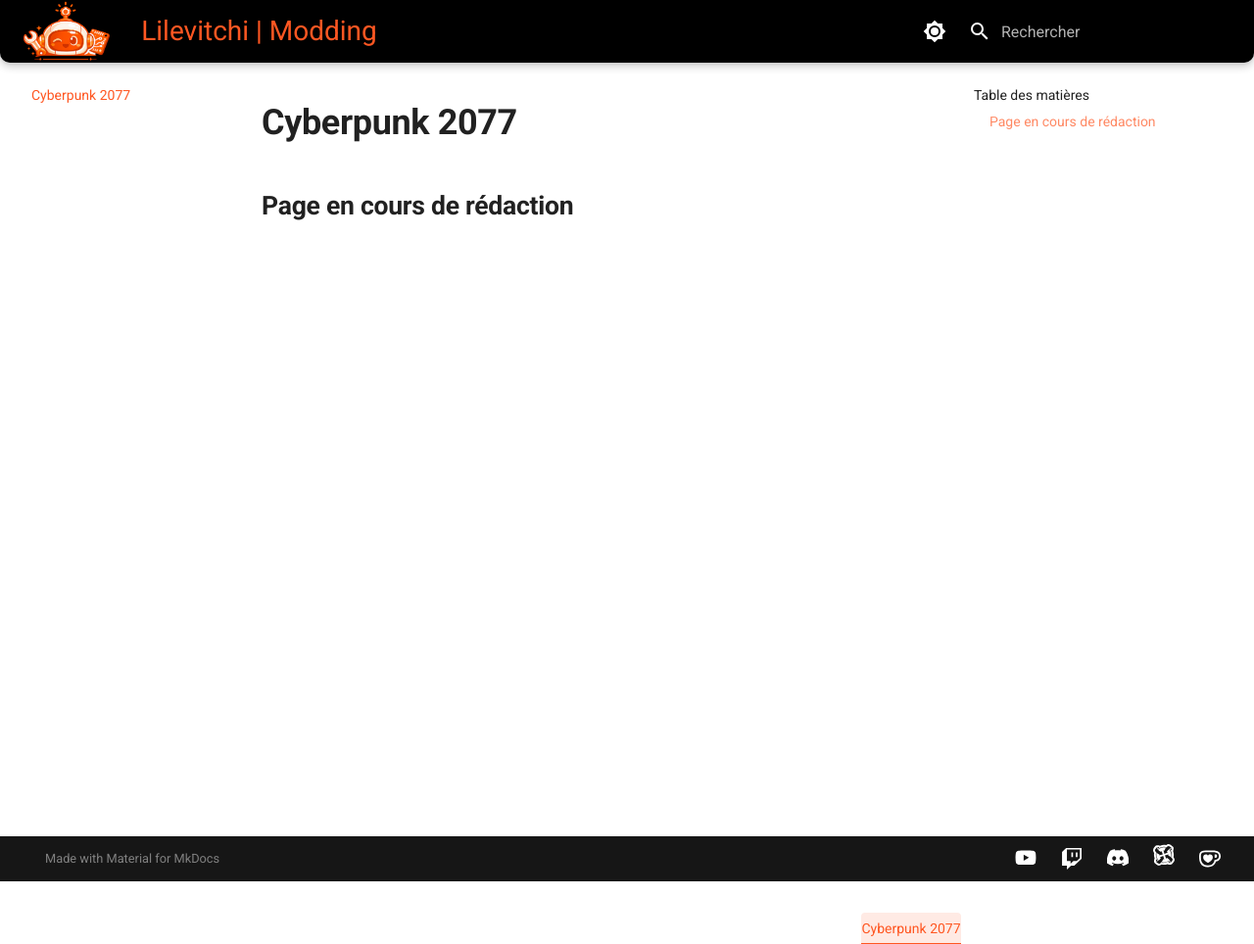
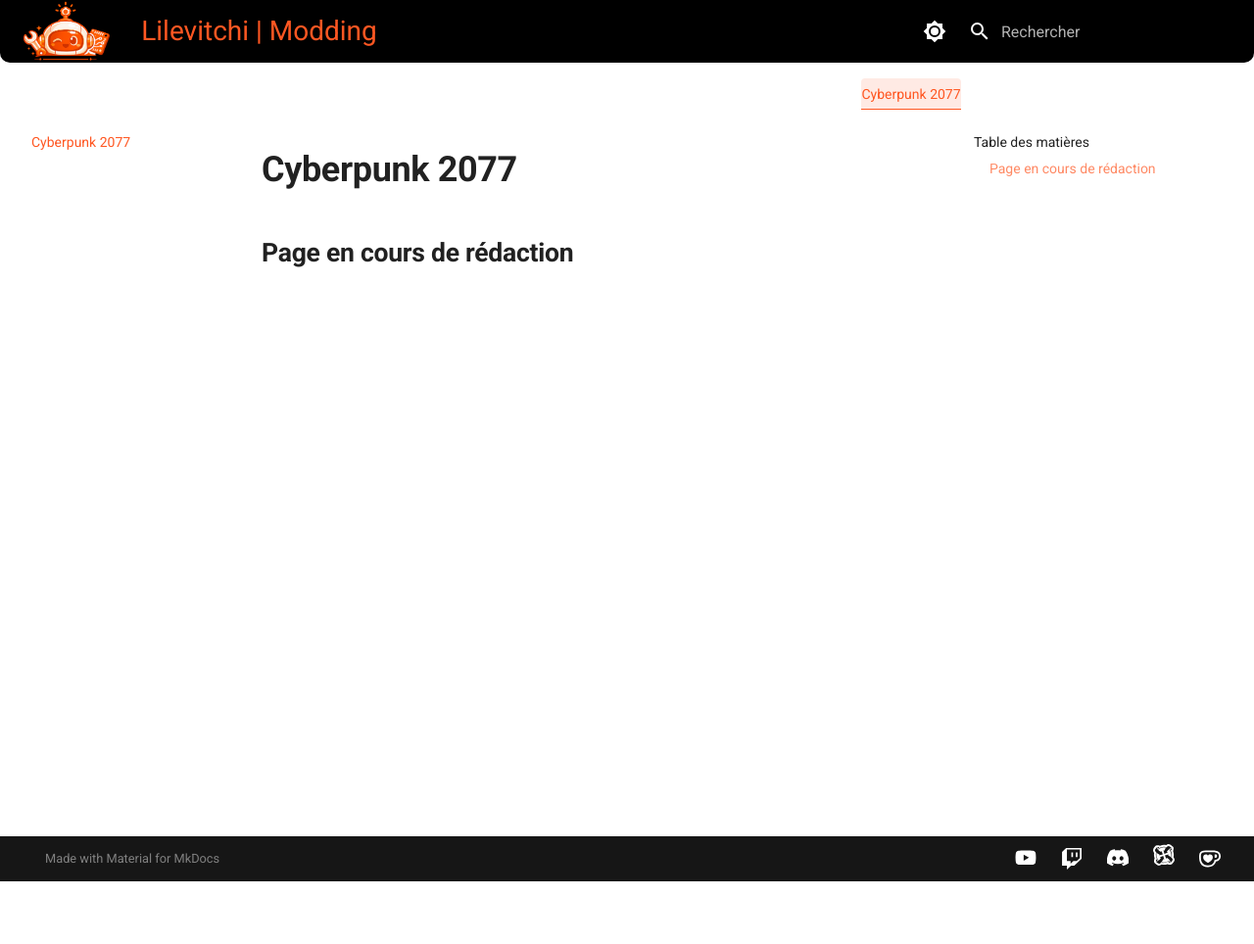
Before and after one commit to Lilevitchi/lilevitchi.github.io, an MkDocs documentation site: the page built from docs/cyberpunk/index.md, in a window 1280 px wide. Shown: the whole page at 98% size. Built offline with MkDocs 1.6.1 and Material for MkDocs 9.7.7, drawn with Linux system fonts in a browser that asks for light colours; after the commit the page ends 900 px from its top, so only the background shows below that.

Commit message:
Update extra.css

```diff
--- a/docs/stylesheets/extra.css
+++ b/docs/stylesheets/extra.css
@@ -111,25 +111,12 @@
 
 /* 2.1 — Suppression de l’espace réservé par Material */
 [data-md-color-scheme] .md-tabs {
-  position: absolute;
-  bottom: 0;
-  left: 0;
-  width: 100%;
-
-  height: 0;         /* supprime la hauteur structurelle */
-  min-height: 0;
-  padding: 0;
-
   background: transparent;
-  z-index: 20;
-  overflow: visible; /* autorise l’affichage réel des onglets */
 }
 
 /* 2.2 — Liste des onglets (centrage et alignement) */
 [data-md-color-scheme] .md-tabs__list {
   justify-content: center;
-  height: var(--header-height);
-  align-items: flex-end;
 }
 
 /* 2.3 — Onglet (état normal) */
```
